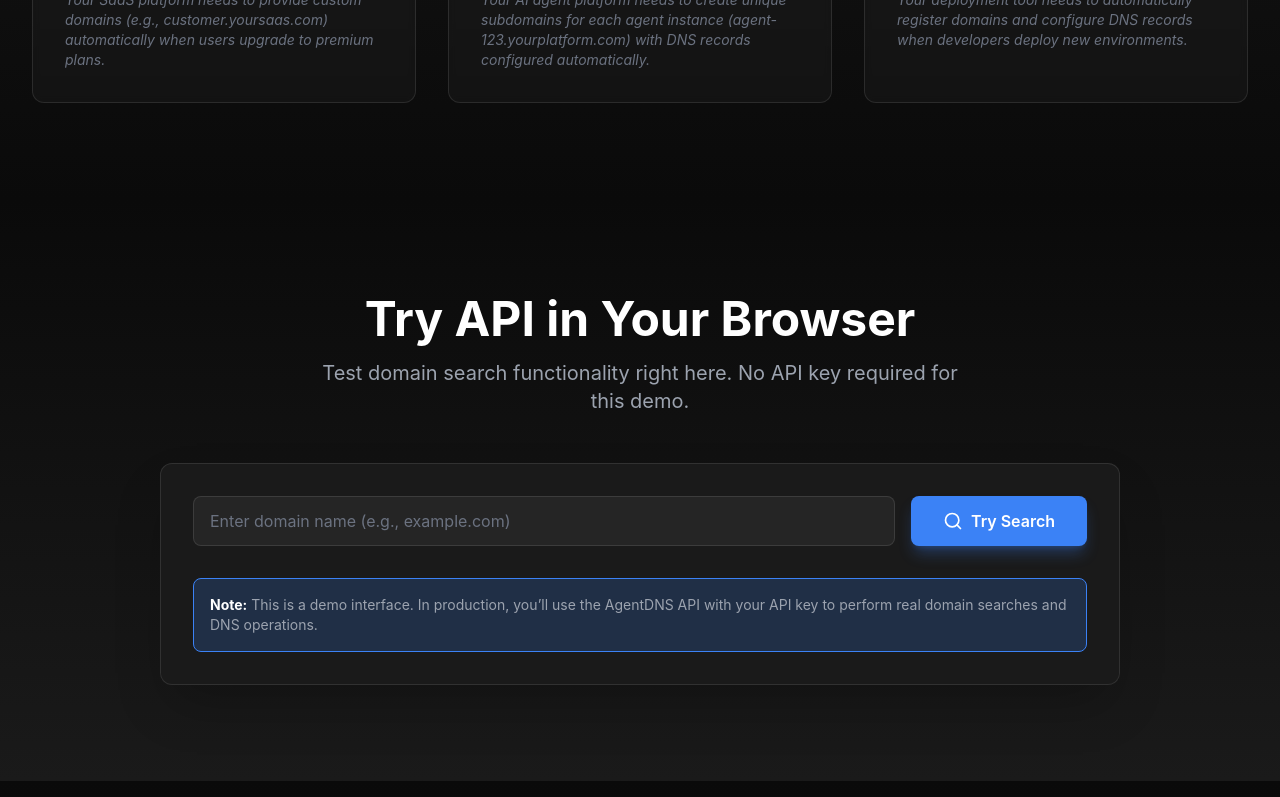
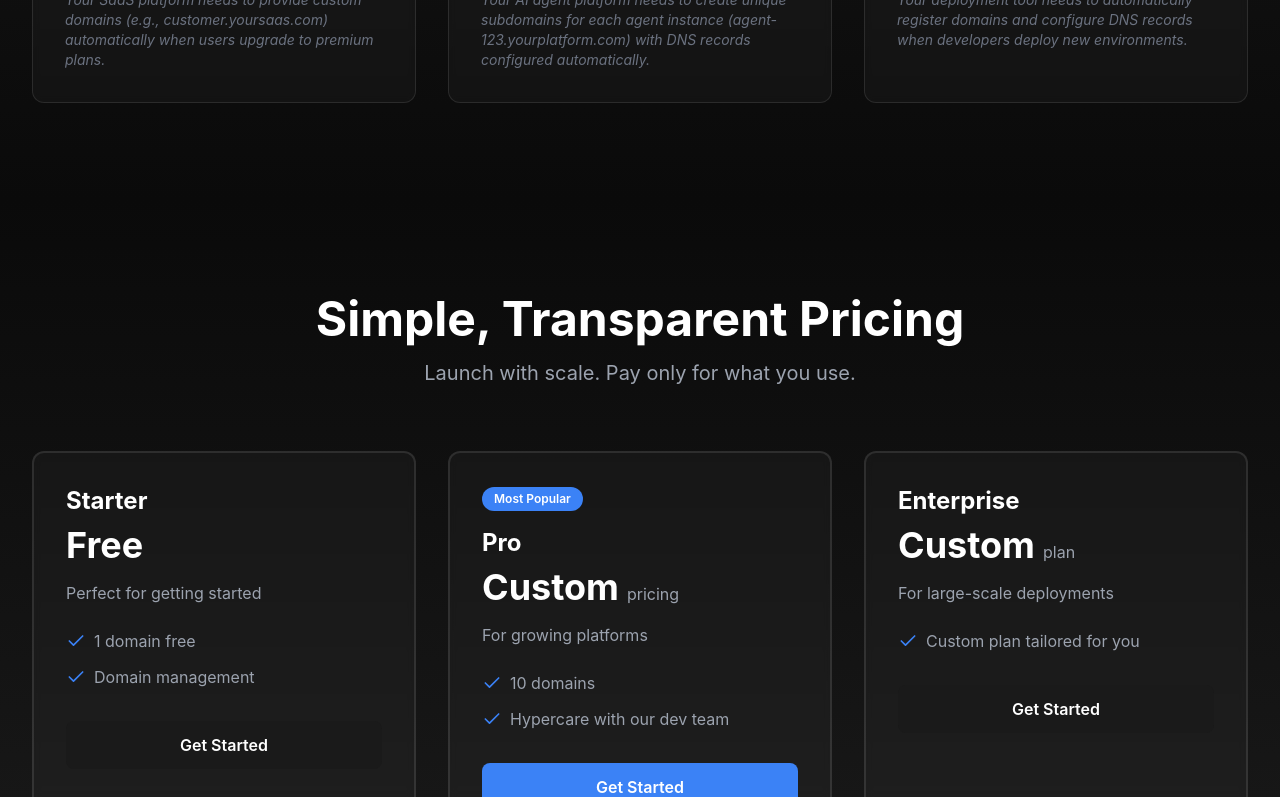
Before and after one commit to sathvik-23/agent-dns-landing, a Next.js app: page / in a window 1280 px wide. Shown: the part 2000-2797 px from the top of the page. Built offline with nearby package versions, Linux system fonts and the light colour scheme.

Commit message:
Remove Playground component and update Pricing plans to reflect new offerings and features.

```diff
--- a/app/page.tsx
+++ b/app/page.tsx
@@ -2,7 +2,6 @@ import Navbar from '@/components/Navbar'
 import Hero from '@/components/Hero'
 import Features from '@/components/Features'
 import UseCases from '@/components/UseCases'
-import Playground from '@/components/Playground'
 import Pricing from '@/components/Pricing'
 import CTA from '@/components/CTA'
 import Footer from '@/components/Footer'
@@ -14,7 +13,6 @@ export default function Home() {
       <Hero />
       <Features />
       <UseCases />
-      <Playground />
       <Pricing />
       <CTA />
       <Footer />
--- a/components/Playground.tsx
+++ /dev/null
@@ -1,142 +0,0 @@
-'use client'
-
-import { motion } from 'framer-motion'
-import { useState } from 'react'
-import { Search, Loader2 } from 'lucide-react'
-
-const mockResponse = {
-  available: true,
-  domain: 'example.com',
-  price: 12.99,
-  currency: 'USD',
-  tld: '.com',
-  registration_period: '1 year',
-  suggested_alternatives: [
-    'example.io',
-    'example.dev',
-    'example.app',
-  ],
-}
-
-export default function Playground() {
-  const [domain, setDomain] = useState('')
-  const [loading, setLoading] = useState(false)
-  const [result, setResult] = useState<typeof mockResponse | null>(null)
-  const [error, setError] = useState<string | null>(null)
-
-  const handleSearch = async () => {
-    if (!domain.trim()) {
-      setError('Please enter a domain name')
-      return
-    }
-
-    setLoading(true)
-    setError(null)
-    setResult(null)
-
-    // Simulate API call
-    setTimeout(() => {
-      setResult({
-        ...mockResponse,
-        domain: domain.trim(),
-      })
-      setLoading(false)
-    }, 1500)
-  }
-
-  const handleKeyPress = (e: React.KeyboardEvent) => {
-    if (e.key === 'Enter') {
-      handleSearch()
-    }
-  }
-
-  return (
-    <section id="playground" className="py-24 bg-gradient-to-b from-dark to-dark-light">
-      <div className="max-w-5xl mx-auto px-4 sm:px-6 lg:px-8">
-        <motion.div
-          initial={{ opacity: 0, y: 30 }}
-          whileInView={{ opacity: 1, y: 0 }}
-          viewport={{ once: true }}
-          transition={{ duration: 0.6 }}
-          className="text-center mb-12"
-        >
-          <h2 className="text-4xl md:text-5xl font-bold text-white mb-4">
-            Try API in Your Browser
-          </h2>
-          <p className="text-xl text-text-secondary max-w-2xl mx-auto">
-            Test domain search functionality right here. No API key required for this demo.
-          </p>
-        </motion.div>
-
-        <motion.div
-          initial={{ opacity: 0, y: 30 }}
-          whileInView={{ opacity: 1, y: 0 }}
-          viewport={{ once: true }}
-          transition={{ duration: 0.6, delay: 0.2 }}
-          className="bg-dark-light backdrop-blur-sm rounded-xl border border-default p-8 shadow-2xl"
-        >
-          {/* Input section */}
-          <div className="flex flex-col sm:flex-row gap-4 mb-8">
-            <div className="flex-1">
-              <input
-                type="text"
-                value={domain}
-                onChange={(e) => setDomain(e.target.value)}
-                onKeyPress={handleKeyPress}
-                placeholder="Enter domain name (e.g., example.com)"
-                className="w-full px-4 py-3 bg-input border border-default rounded-lg text-white placeholder-text-muted focus:outline-none focus:ring-2 focus:ring-focus focus:border-transparent"
-              />
-            </div>
-            <button
-              onClick={handleSearch}
-              disabled={loading}
-              className="px-8 py-3 bg-primary text-white rounded-lg font-semibold hover:bg-primary-hover transition-all transform hover:scale-105 shadow-lg shadow-primary/30 disabled:opacity-50 disabled:cursor-not-allowed disabled:transform-none flex items-center justify-center gap-2"
-            >
-              {loading ? (
-                <>
-                  <Loader2 className="w-5 h-5 animate-spin" />
-                  Searching...
-                </>
-              ) : (
-                <>
-                  <Search className="w-5 h-5" />
-                  Try Search
-                </>
-              )}
-            </button>
-          </div>
-
-          {error && (
-            <div className="mb-6 p-4 bg-error-bg border border-[rgba(239,68,68,0.15)] rounded-lg text-error-light">
-              {error}
-            </div>
-          )}
-
-          {/* Results section */}
-          {result && (
-            <motion.div
-              initial={{ opacity: 0, y: 20 }}
-              animate={{ opacity: 1, y: 0 }}
-              transition={{ duration: 0.4 }}
-              className="mt-8"
-            >
-              <h3 className="text-lg font-semibold text-white mb-4">Search Results</h3>
-              <div className="bg-dark rounded-lg p-6 border border-default">
-                <pre className="text-sm text-text-secondary font-mono overflow-x-auto">
-                  <code>{JSON.stringify(result, null, 2)}</code>
-                </pre>
-              </div>
-            </motion.div>
-          )}
-
-          {/* Info note */}
-          <div className="mt-6 p-4 bg-primary-bg border border-primary rounded-lg">
-            <p className="text-sm text-text-secondary">
-              <strong className="text-white">Note:</strong> This is a demo interface. In production, you&rsquo;ll use the AgentDNS API with your API key to perform real domain searches and DNS operations.
-            </p>
-          </div>
-        </motion.div>
-      </div>
-    </section>
-  )
-}
--- a/components/Pricing.tsx
+++ b/components/Pricing.tsx
@@ -6,41 +6,32 @@ import { Check } from 'lucide-react'
 const pricingPlans = [
   {
     name: 'Starter',
-    price: '$0.10',
-    unit: 'per domain',
+    price: 'Free',
+    unit: '',
     description: 'Perfect for getting started',
     features: [
-      'Domain registration',
-      'DNS management',
-      'API access',
-      'Basic support',
+      '1 domain free',
+      'Domain management',
     ],
   },
   {
     name: 'Pro',
     price: 'Custom',
-    unit: 'volume pricing',
+    unit: 'pricing',
     description: 'For growing platforms',
     features: [
-      'Everything in Starter',
-      'Bulk operations',
-      'Priority support',
-      'Custom integrations',
-      'SLA guarantee',
+      '10 domains',
+      'Hypercare with our dev team',
     ],
     popular: true,
   },
   {
     name: 'Enterprise',
     price: 'Custom',
-    unit: 'contact us',
+    unit: 'plan',
     description: 'For large-scale deployments',
     features: [
-      'Everything in Pro',
-      'Dedicated support',
-      'Custom domains',
-      'Advanced analytics',
-      'White-label options',
+      'Custom plan tailored for you',
     ],
   },
 ]
```
